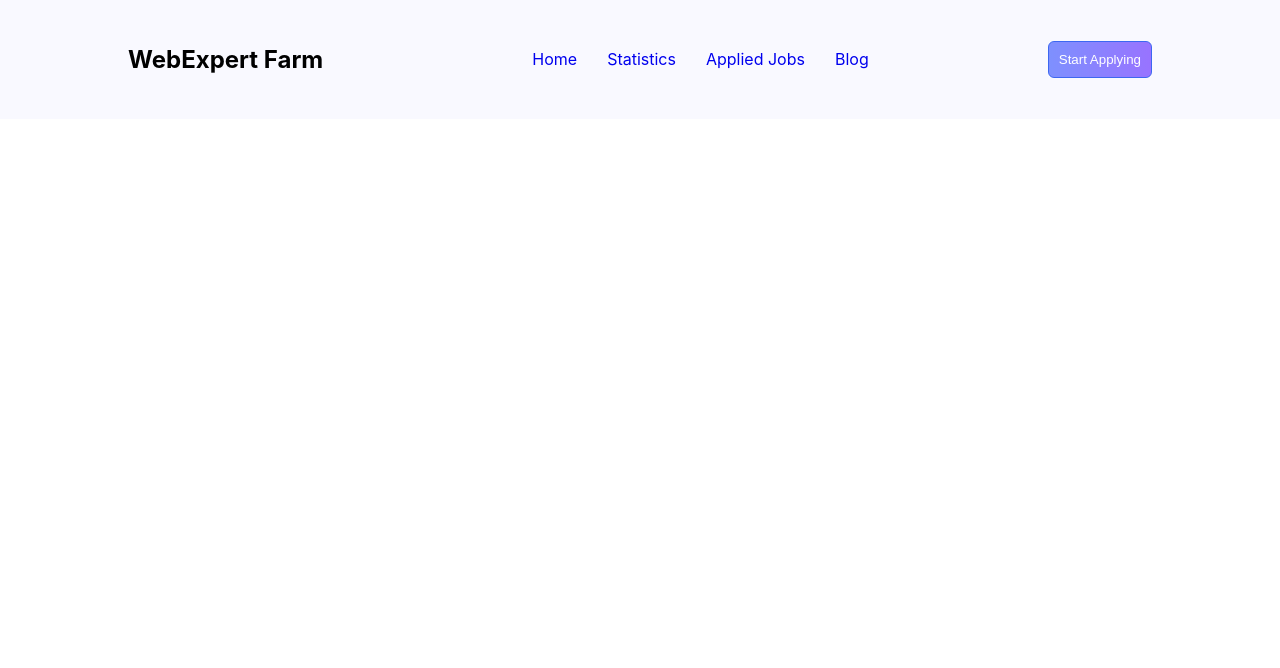
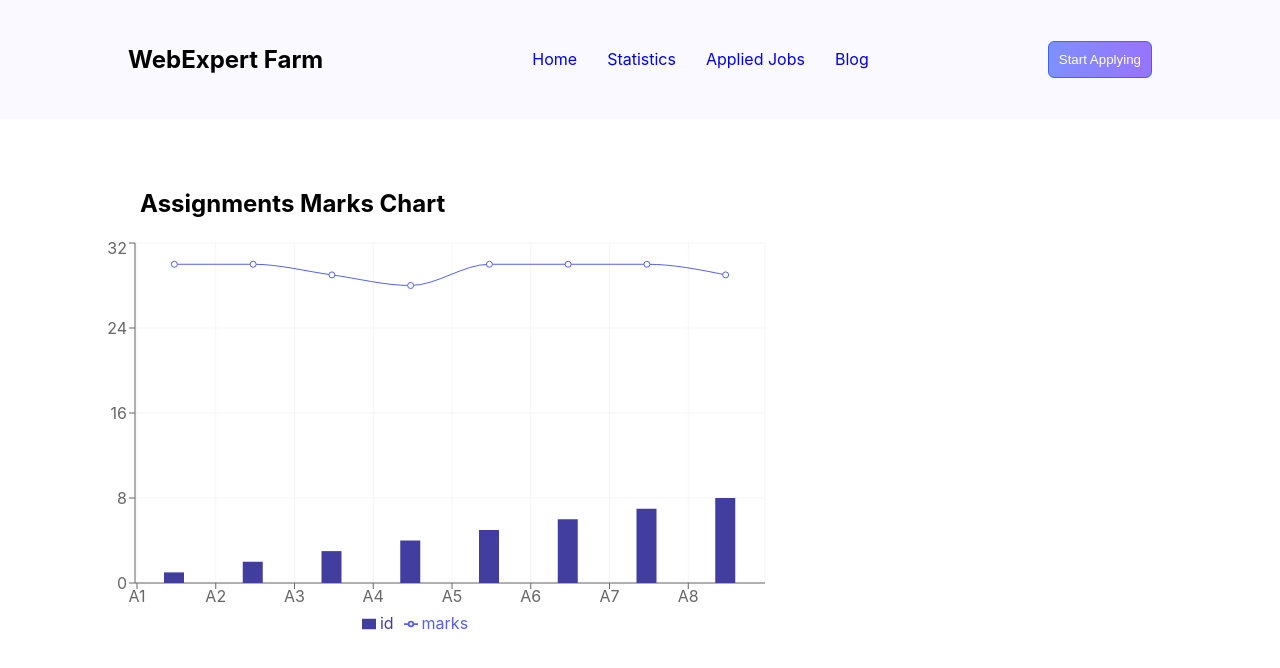
Before and after one commit to azaadd/career-hub, a React (Create React App) app: page /statistics in a window 1280 px wide. Shown: the top 668 px of the page. Built offline with nearby package versions, Linux system fonts and the light colour scheme.

Commit message:
added statistics page

```diff
--- a/package.json
+++ b/package.json
@@ -15,6 +15,7 @@
     "react-dom": "^18.2.0",
     "react-router-dom": "^6.12.1",
     "react-scripts": "5.0.1",
+    "recharts": "^2.7.1",
     "sort-by": "^1.2.0",
     "web-vitals": "^2.1.4"
   },
--- /dev/null
+++ b/src/Components/Statistics/Statistics.css
@@ -0,0 +1,7 @@
+.chart-title{
+    margin-left: 70px;
+}
+.chart-container{
+    margin: 70px;
+
+}
--- a/src/Components/Statistics/Statistics.js
+++ b/src/Components/Statistics/Statistics.js
@@ -1,8 +1,84 @@
 import React from 'react';
+import './Statistics.css';
+import {
+    ComposedChart,
+    Line,
+    Area,
+    Bar,
+    XAxis,
+    YAxis,
+    CartesianGrid,
+    Tooltip,
+    Legend,
+    ResponsiveContainer,
+} from 'recharts';
+
+
+
 
 const Statistics = () => {
+    const marksArray = [
+        {
+            name: "A1",
+            id: 1,
+            marks: 30
+        },
+        {
+            name: "A2",
+            id: 2,
+            marks: 30
+        },
+        {
+            name: "A3",
+            id: 3,
+            marks: 29
+        },
+        {
+            name: "A4",
+            id: 4,
+            marks: 28
+        },
+        {
+            name: "A5",
+            id: 5,
+            marks: 30
+        },
+        {
+            name: "A6",
+            id: 6,
+            marks: 30
+        },
+        {
+            name: "A7",
+            id: 7,
+            marks: 30
+        },
+        {
+            name: "A8",
+            id: 8,
+            marks: 29
+        }
+    ];
+
     return (
-        <div>
+        <div className='chart-container'>
+            <h2 className='chart-title'>Assignments Marks Chart</h2>
+
+                <ComposedChart
+                    width={700}
+                    height={400}
+                    data={marksArray}
+
+                >
+                    <CartesianGrid stroke="#f5f5f5" />
+                    <XAxis dataKey="name" scale="band" />
+                    <YAxis />
+                    <Tooltip />
+                    <Legend />
+                    <Bar dataKey="id" barSize={20} fill="#413ea0" />
+                    <Line type="monotone" dataKey="marks" stroke="#565fed" />
+                </ComposedChart>
+
 
         </div>
     );
```
Also changed, not shown: src/EachJobLoader/EachJobLoader.js (deleted, +0 -13 lines), src/index.js (+4 -7 lines), 1 other file (tests, documents, lock files or other folders).
